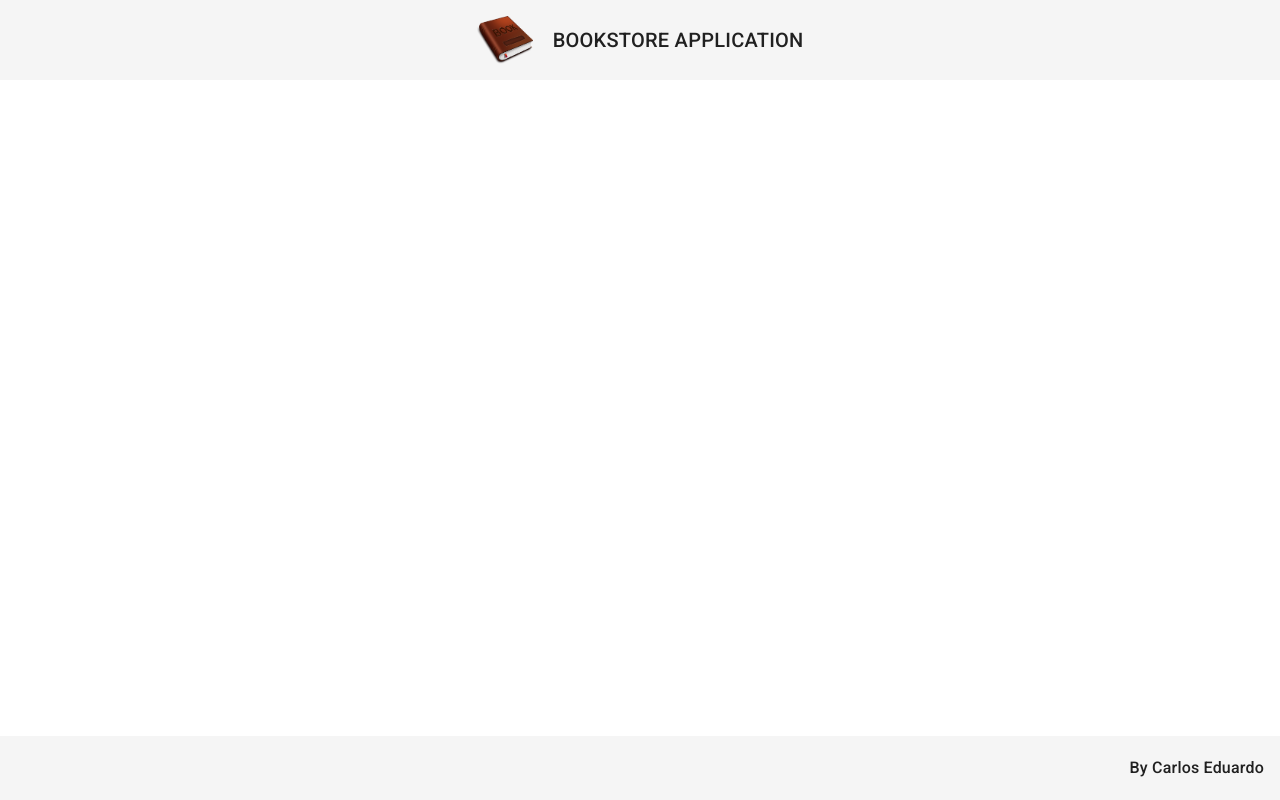
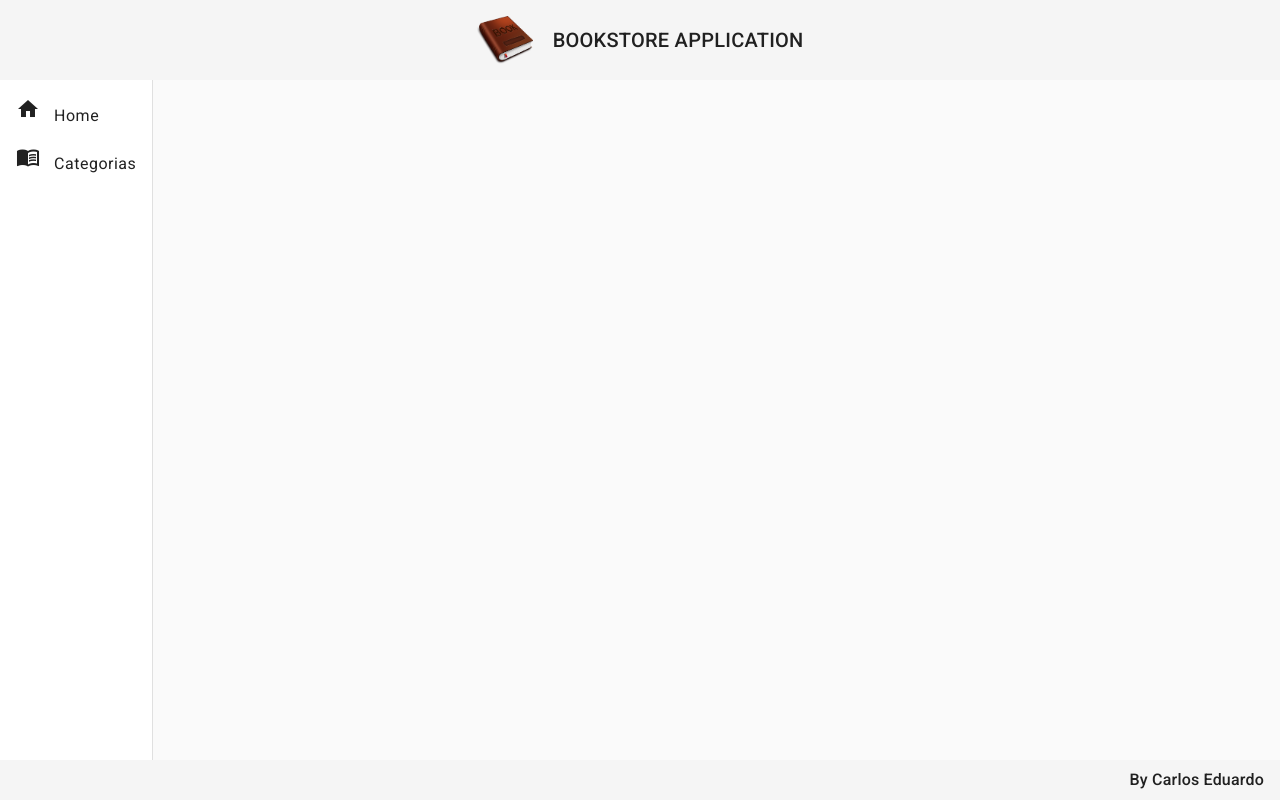
Before and after one commit to CarlosEduardoGit/Bookstore-front, an Angular app: page / in a window 1280 px wide. Built offline with nearby package versions, Linux system fonts and the light colour scheme.

Commit message:
Componente Nav

```diff
--- a/src/app/app.component.html
+++ b/src/app/app.component.html
@@ -1,2 +1,3 @@
 <app-header></app-header>
+<app-nav></app-nav>
 <app-footer></app-footer>
--- a/src/app/components/template/footer/footer.component.css
+++ b/src/app/components/template/footer/footer.component.css
@@ -3,4 +3,5 @@
     bottom: 0;
     justify-content: flex-end;
     font-size: 1rem;
+    height: 5%;
 }
--- /dev/null
+++ b/src/app/components/template/nav/nav.component.css
@@ -0,0 +1,7 @@
+.container {
+    height: 85%;
+}
+
+i {
+    padding-right: .6rem;
+}
--- /dev/null
+++ b/src/app/components/template/nav/nav.component.html
@@ -0,0 +1,20 @@
+<mat-sidenav-container class="container">
+    <mat-sidenav mode="side" opened>
+        <mat-nav-list>
+            <a mat-list-item>
+                <i class="material-icons">home</i>
+                Home
+            </a>
+
+            <a mat-list-item>
+                <i class="material-icons">menu_book</i>
+                Categorias
+            </a>
+        </mat-nav-list>
+    </mat-sidenav>
+
+    <mat-sidenav-container>
+
+    </mat-sidenav-container>
+
+</mat-sidenav-container>
```
Also changed, not shown: src/app/app.module.ts (+10 -2 lines), src/app/components/template/nav/nav.component.ts (added, +10 -0 lines).
